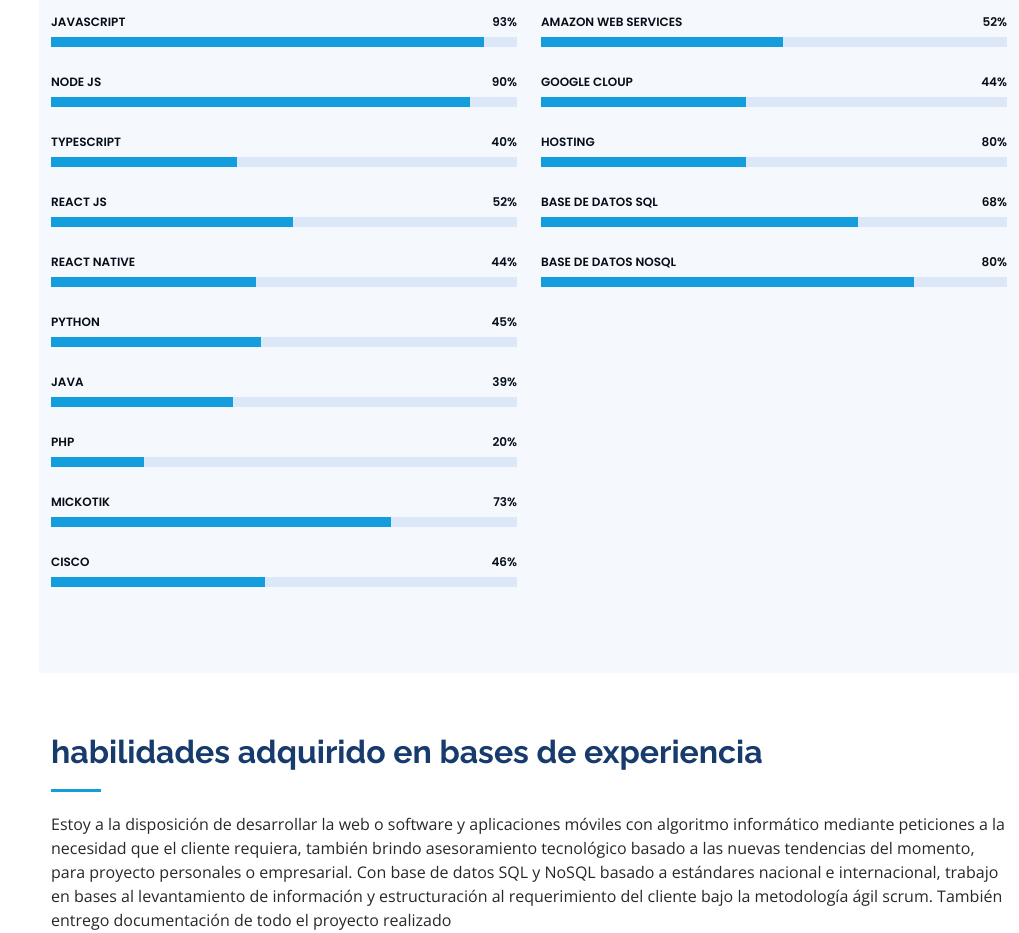
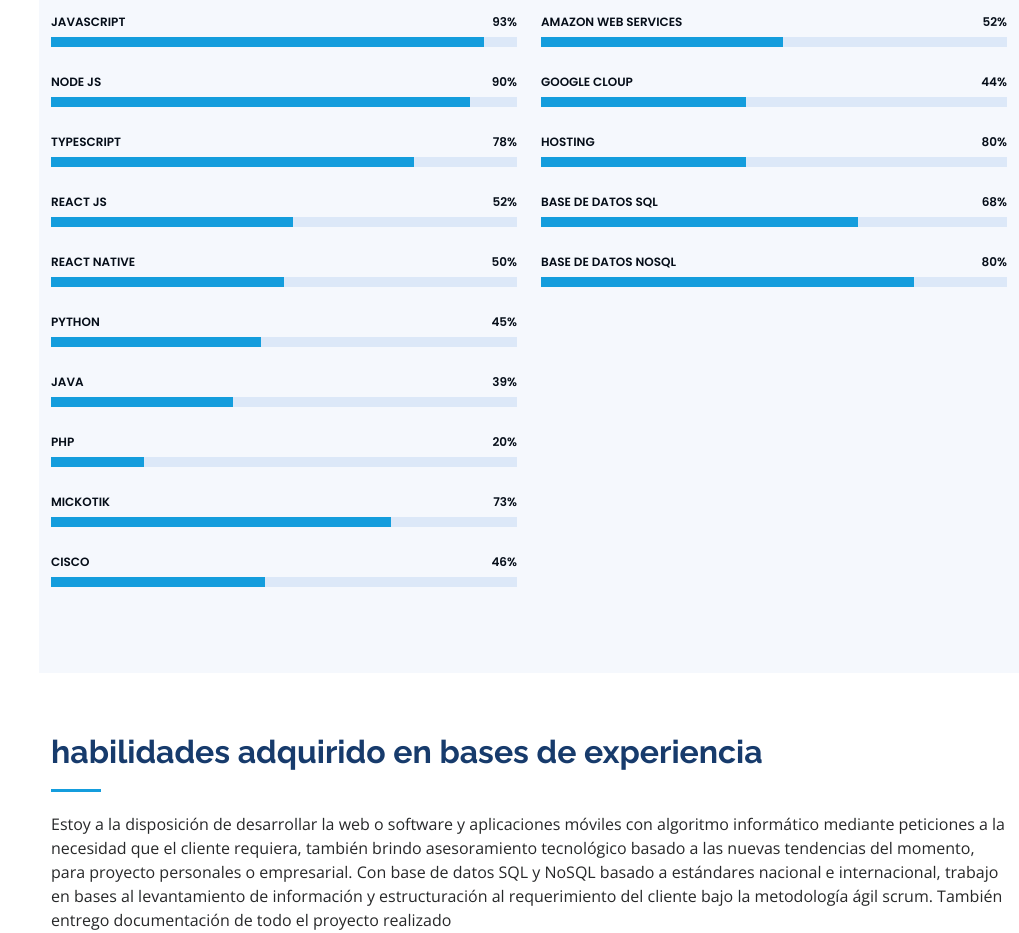
Before and after one commit to renypalencia/Portafolio, a plain HTML site: page index.html in a window 1280 px wide. Shown: the part 3380-4313 px from the top of the page, without its empty margins (261-1280 px from the left). Drawn offline with nearby package versions, Linux system fonts and the light colour scheme.

Commit message:
actualizacion

```diff
--- a/index.html
+++ b/index.html
@@ -315,9 +315,9 @@
               </div>
             </div>
             <div class="progress">
-              <span class="skill">Typescript <i class="val">40%</i></span>
+              <span class="skill">Typescript <i class="val">78%</i></span>
               <div class="progress-bar-wrap">
-                <div class="progress-bar" role="progressbar" aria-valuenow="40" aria-valuemin="0" aria-valuemax="100">
+                <div class="progress-bar" role="progressbar" aria-valuenow="78" aria-valuemin="0" aria-valuemax="100">
                 </div>
               </div>
             </div>
@@ -329,9 +329,9 @@
               </div>
             </div>
             <div class="progress">
-              <span class="skill">React Native <i class="val">44%</i></span>
+              <span class="skill">React Native <i class="val">50%</i></span>
               <div class="progress-bar-wrap">
-                <div class="progress-bar" role="progressbar" aria-valuenow="44" aria-valuemin="0" aria-valuemax="100">
+                <div class="progress-bar" role="progressbar" aria-valuenow="50" aria-valuemin="0" aria-valuemax="100">
                 </div>
               </div>
             </div>
```
